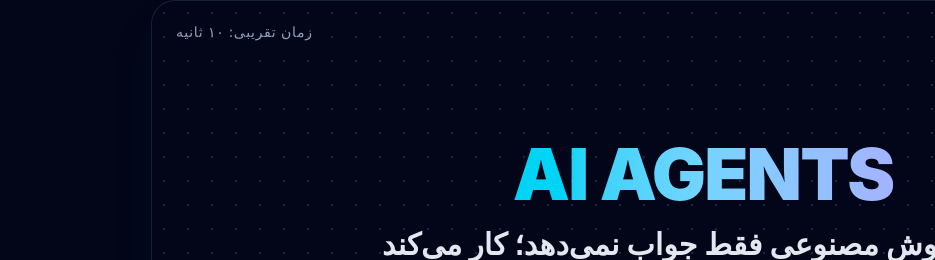
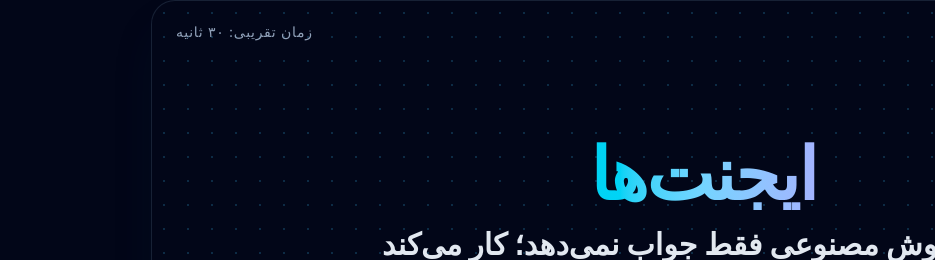
Before and after one commit to mehranyahya/agents, a React (Vite) app: page / in a window 1280 px wide. Shown: the part 91-351 px from the top of the page, without its empty margins (345-1280 px from the left). Built offline with nearby package versions, Linux system fonts and the light colour scheme; no server answers.

Commit message:
Update title slide presenter and professor

```diff
--- a/src/components/slides/Slide0Title.tsx
+++ b/src/components/slides/Slide0Title.tsx
@@ -27,7 +27,7 @@ export const Slide0Title: React.FC<SlideProps> = ({ theme, isFullscreen }) => {
           AI Presentation • اسلاید ۰
         </span>
         <span className={isDark ? 'text-slate-400' : 'text-slate-500'}>
-          زمان تقریبی: ۱۰ ثانیه
+          زمان تقریبی: ۳۰ ثانیه
         </span>
       </div>
 
@@ -43,7 +43,7 @@ export const Slide0Title: React.FC<SlideProps> = ({ theme, isFullscreen }) => {
               : 'text-slate-900'
           }`}
         >
-          AI AGENTS
+          ایجنت‌ها
         </h1>
 
         <h2
@@ -192,11 +192,17 @@ export const Slide0Title: React.FC<SlideProps> = ({ theme, isFullscreen }) => {
       >
         <div className="flex items-center gap-2">
           <span className="font-semibold text-cyan-500">موضوع:</span>
-          <span>درس هوش مصنوعی • سمینار کلاسی ۱۰ دقیقه‌ای</span>
+          <span>ایجنت‌ها</span>
         </div>
-        <div className="flex items-center gap-2 font-mono">
-          <span>ارائه‌دهنده:</span>
-          <span className="font-semibold text-slate-300">نام و نام خانوادگی</span>
+        <div className="flex flex-wrap items-center gap-x-5 gap-y-1 font-mono">
+          <div className="flex items-center gap-2">
+            <span>ارائه‌دهنده:</span>
+            <span className={`font-semibold ${isDark ? 'text-slate-200' : 'text-slate-800'}`}>مهران یحیی</span>
+          </div>
+          <div className="flex items-center gap-2">
+            <span>استاد:</span>
+            <span className={`font-semibold ${isDark ? 'text-slate-200' : 'text-slate-800'}`}>دکتر قضاوی</span>
+          </div>
         </div>
       </div>
     </div>
```
